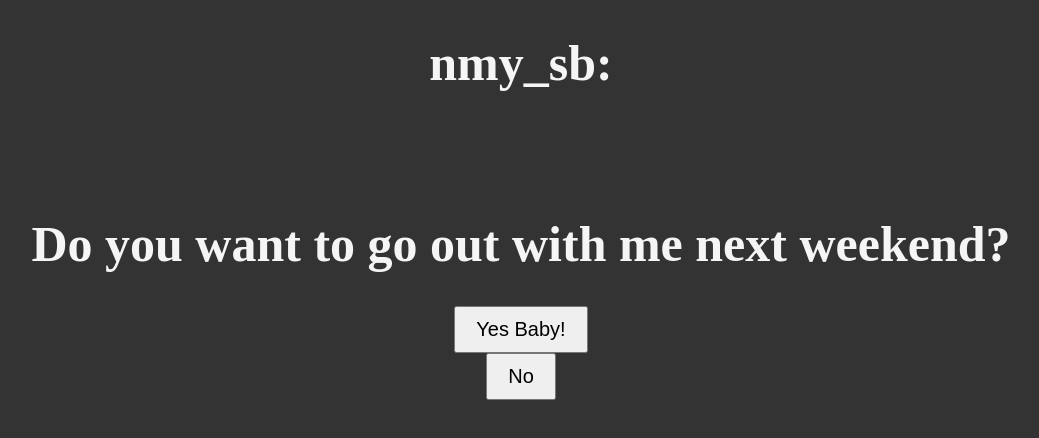
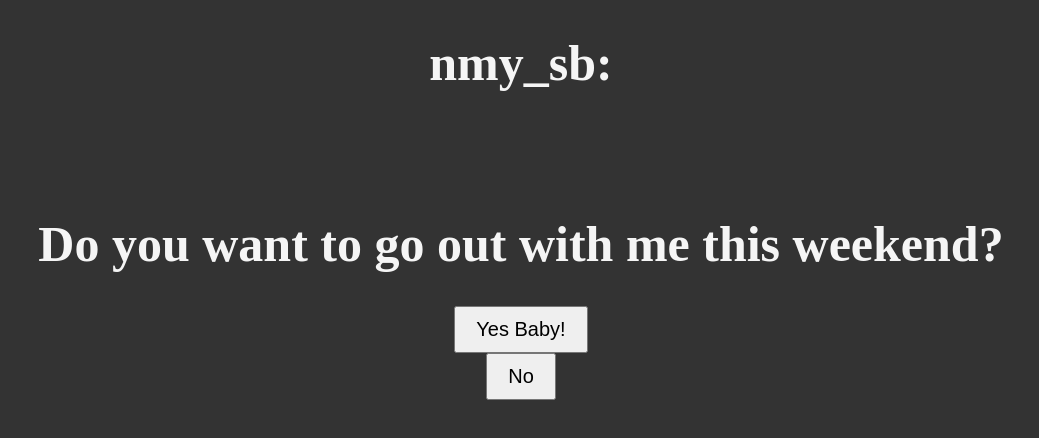
Before and after one commit to moneysigneric/nikki, a plain HTML site: page page2.html in a window 1280 px wide. Shown: the whole page, without its empty margins (119-1158 px from the left). Drawn offline with Linux system fonts and the light colour scheme.

Commit message:
Update page2.html

```diff
--- a/page2.html
+++ b/page2.html
@@ -15,7 +15,7 @@
     <br>
     <br>
 
-    <h1>Do you want to go out with me next weekend?</h1>
+    <h1>Do you want to go out with me this weekend?</h1>
 
     <button class="my-button" onclick="window.location.href='https://baike.baidu.com/item/玫瑰/63206?fr=ge_ala'">Yes Baby!</button>
     <br>
```
